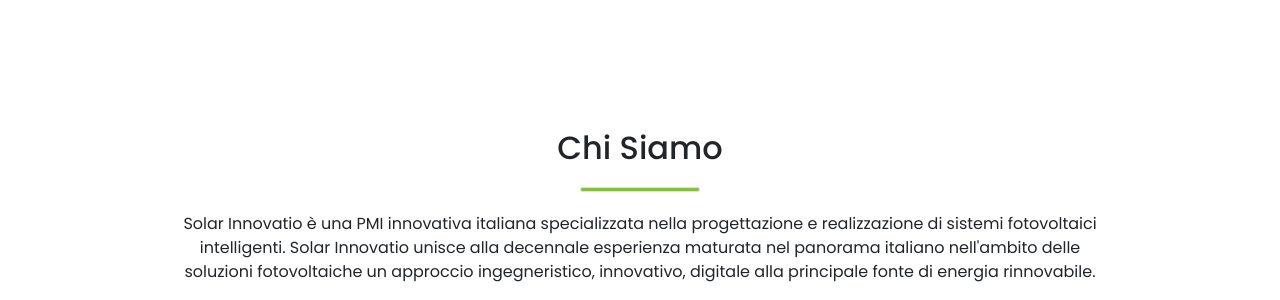
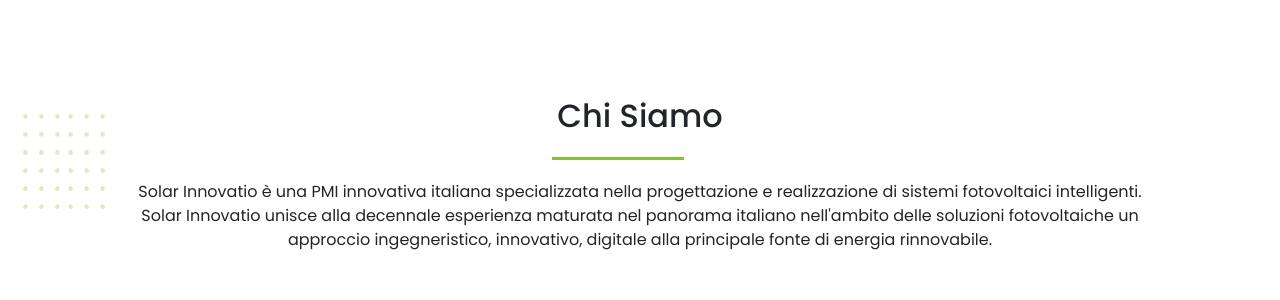
Before and after one commit to GhulamMustafaBloch/solar_website, a plain HTML site: page index.html in a window 1280 px wide. Shown: the part 827-1127 px from the top of the page. Drawn offline with nearby package versions, Linux system fonts and the light colour scheme.

Commit message:
chenging

```diff
--- a/index.html
+++ b/index.html
@@ -60,7 +60,6 @@
         <section class="Chi-Siamo-main-container">
             <div class="Chi-Siamo-container">
                 <h2>Chi Siamo</h2>
-                <div class="border"></div>
                 <p>Solar Innovatio è una PMI innovativa italiana specializzata nella progettazione e realizzazione di sistemi fotovoltaici intelligenti. Solar Innovatio unisce alla decennale esperienza maturata nel panorama italiano nell'ambito delle soluzioni fotovoltaiche un approccio ingegneristico, innovativo, digitale alla principale fonte di energia rinnovabile.</p>
             </div>
         </section>
--- a/style.scss
+++ b/style.scss
@@ -2,7 +2,7 @@
 @import "variable";
 .header {
     display: flex;
-    border-bottom: 0.0625rem solid gray;
+    border-bottom: 0.0625rem solid $boderColor;
 }
 * {
     margin: 0;
@@ -40,6 +40,9 @@
         border: none;
         color: $whiteColor;
     }
+    button:hover {
+        opacity: 0.6;
+    }
 }
 .nav-links {
     display: flex;
@@ -47,9 +50,7 @@
     gap: 3.4375rem;
     height: 5rem;
     align-items: center;
-}
-.nav-links {
-        list-style: none;
+    list-style: none;
 }
 .nav-links {
     li {
@@ -72,7 +73,7 @@
 }
 .banner-content {
     h1 {
-        font-weight: 700;
+        font-weight: $bold;
         font-size: 4rem;
         color: $whiteColor;
     }
@@ -81,28 +82,42 @@
     p {
         padding-top: 0.625rem;
         margin: auto;
-        font-weight: 500;
+        font-weight: $medium;
         font-size: 1.5rem;
         color: $whiteColor;
     }
 }
 .Chi-Siamo-main-container {
-    padding: 5rem 10.3125rem 0 10.3125rem;
+    // padding: 5rem 10.3125rem 0 10.3125rem;
+    margin: auto;
+    text-align: center;
 }
 .Chi-Siamo-main-container {
-    h2 {
-        text-align: center;
-    }
     p {
-        text-align: center;
+        max-width: 63.375rem;
+        margin:2.8125rem auto;
     }
     .Chi-Siamo-container {
-        .border {
-            width: 7.4638rem;
-            height: 0.3125rem;
-            margin: 1.25rem auto;
-            background-color: $bgColor;
-            border-radius: 0.625rem;
+        margin-top: 3rem;
+        position: relative;
+        h2::before{
+            content: "";
+            position: absolute;
+            width: 8.25rem;
+            height: 0.1875rem;
+            background: $bgColor;
+            top: 3.75rem;
+            left: 34.5rem;
         }
     }
 }
+
+.Chi-Siamo-container::after{
+    content: "";
+    width: 5.1294rem;
+    height: 5.9588rem;
+    left: 1.4375rem;
+    position: absolute;
+    background-image: url(Group\ 427324279.svg);
+    top: 1.0625rem;
+}
--- a/variable.scss
+++ b/variable.scss
@@ -2,3 +2,9 @@ $poppinsFont: "Poppins", sans-serif;
 $whiteColor: #ffffff;
 $blackColor: #000;
 $bgColor: #86be3f;
+$boderColor: #F3EDED;
+$light: 300;
+$regular: 400;
+$medium: 500;
+$semiBold: 600;
+$bold: 700;
```
Also changed, not shown: Group 427324279.svg (added), style.css, 1 other file.
